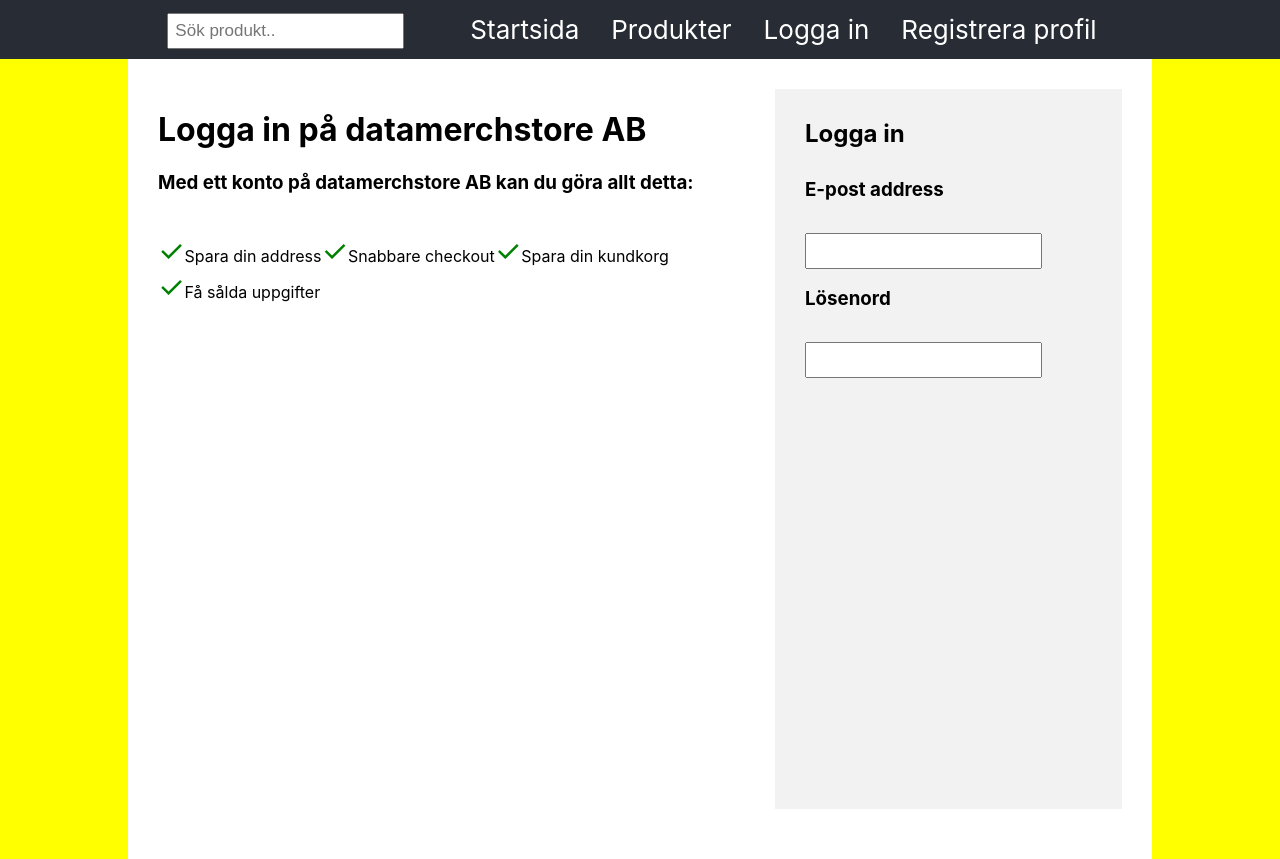
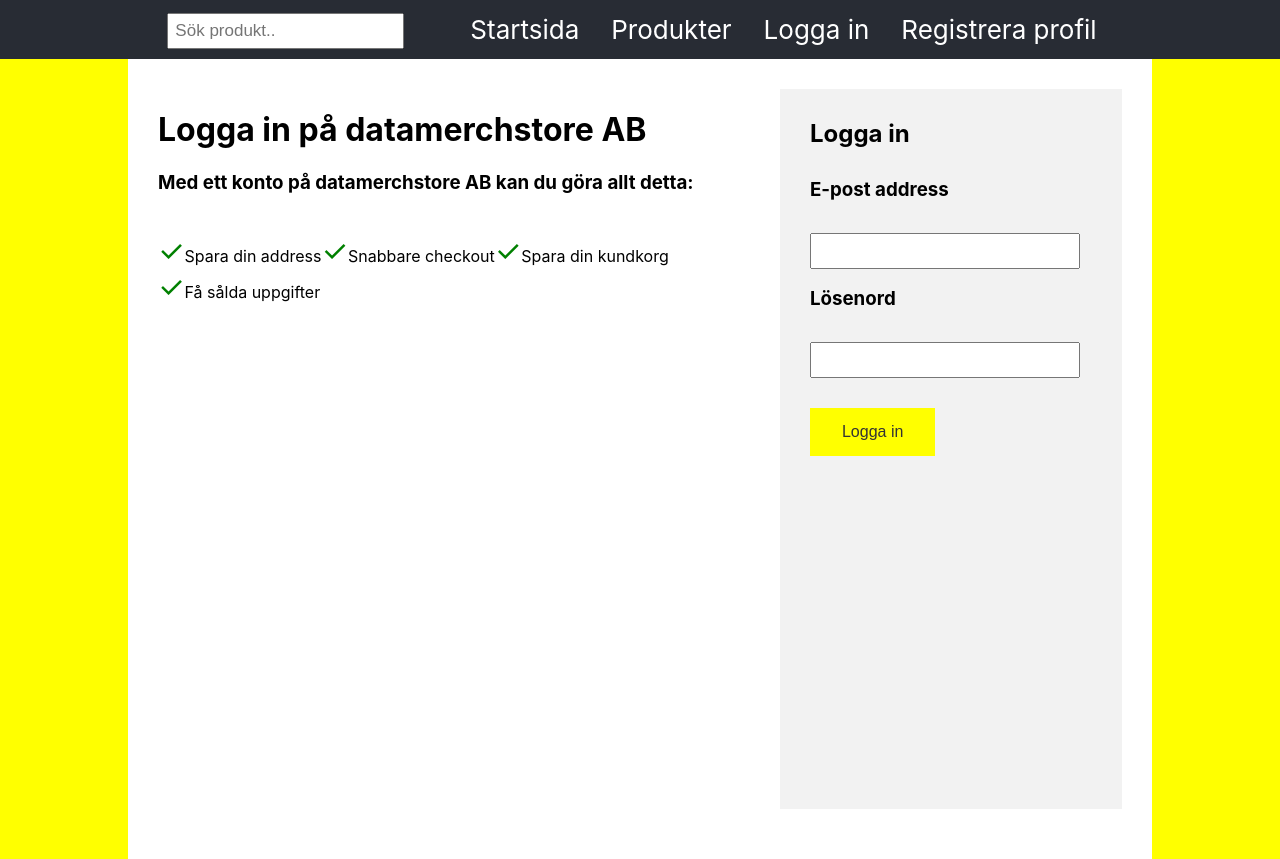
Before and after one commit to peterpanduro/d0018e-webb, a React (Create React App) app: page /login in a window 1280 px wide. Built offline with nearby package versions, Linux system fonts and the light colour scheme.

Commit message:
login soon gucci

```diff
--- a/src/views/Login.css
+++ b/src/views/Login.css
@@ -39,7 +39,18 @@
 .input-container input[type = text] {
     padding: 6px;
     margin-top: 13px;
-    margin-right: 50px;
     font-size: 17px;
+    width: 90%;
 
 }
+
+.input-container input[type = submit] {
+    background-color:yellow;
+    color:#333;
+    border: none;
+    padding: 15px 32px;
+    text-align: center;
+    display: inline-block;
+    font-size: 16px;
+    margin-top: 30px;
+}
--- a/src/views/Login.js
+++ b/src/views/Login.js
@@ -20,14 +20,18 @@
             <div className = "loginBox">
                 <h2>Logga in</h2>
                 <div className = "input-container">
-                    <h3>E-post address</h3>
-                    <form action ="google.com">
-                        <input type="text" name="namn"></input>
+
+                    <form action="www.google.com">
+                        <h3>E-post address</h3>
+                        <input type="text" name="Email"></input>
+
+                        <h3>Lösenord</h3>
+                        <input type="text" name="Password"></input>
+
+                        <input type="submit" value="Logga in"></input>
                     </form>
-                    <h3>Lösenord</h3>
-                    <form action ="google.com">
-                        <input type="text" name="password"></input>
-                    </form>
+
+
                 </div>
             </div>
 
```
